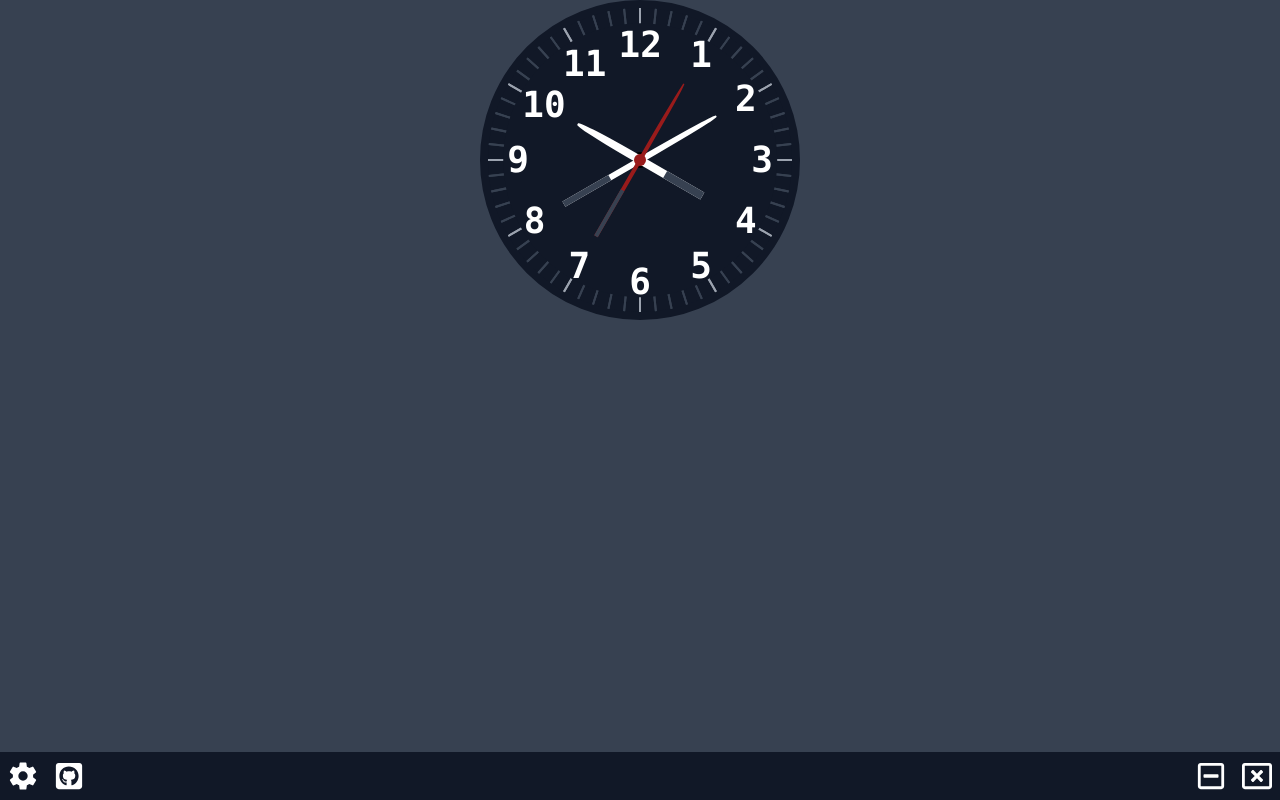
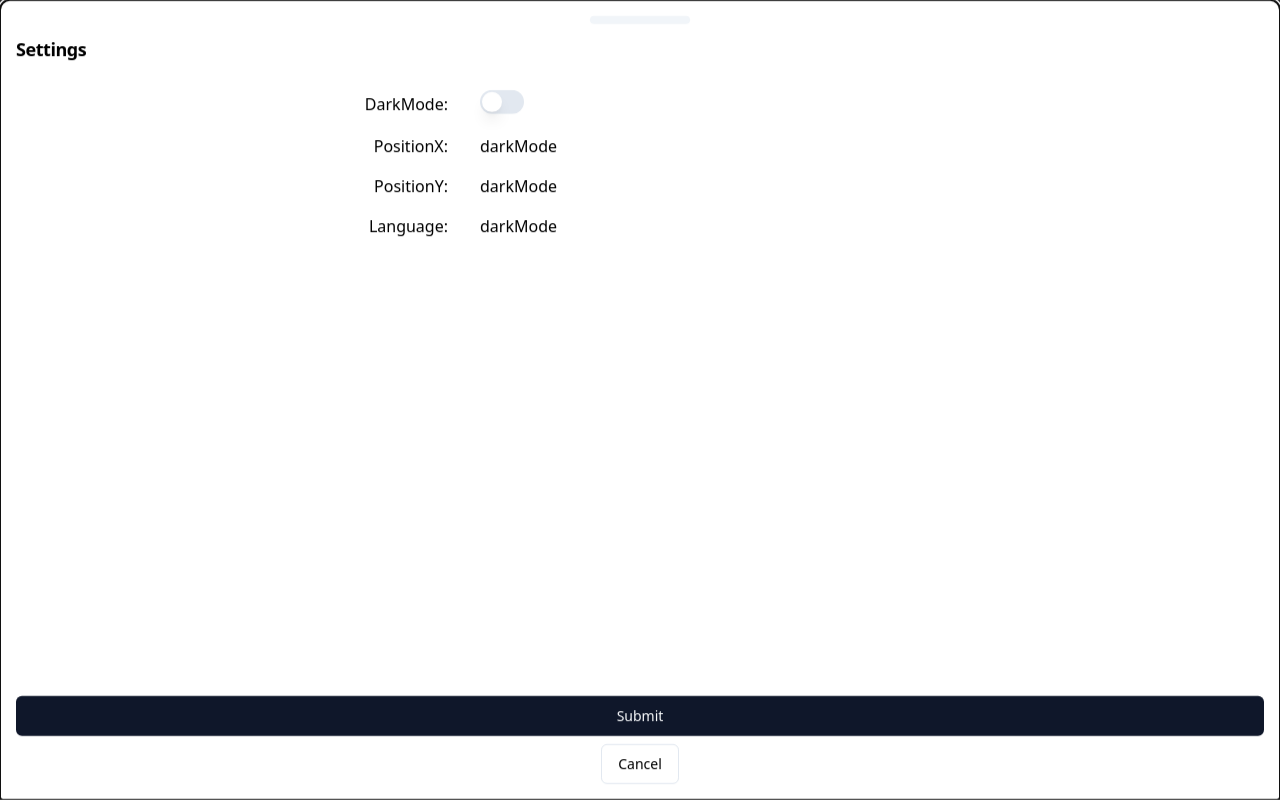
Before and after one commit to iSuperMeng/clock.desktop, a React (Vite) app: page / in a window 1280 px wide. Built offline with nearby package versions, Linux system fonts and the light colour scheme.

Commit message:
feat: support toggle darkMode

```diff
--- a/package.json
+++ b/package.json
@@ -11,6 +11,8 @@
   },
   "dependencies": {
     "@radix-ui/react-dialog": "^1.0.5",
+    "@radix-ui/react-slot": "^1.0.2",
+    "@radix-ui/react-switch": "^1.0.3",
     "@tauri-apps/api": "^1",
     "class-variance-authority": "^0.7.0",
     "clsx": "^2.1.1",
--- a/src/App.tsx
+++ b/src/App.tsx
@@ -6,6 +6,8 @@ import {
   FaRegMinusSquare,
   FaGithubSquare,
 } from "react-icons/fa";
+import ClockSettings from "@/components/clock/ClockSettings";
+import { ThemeProvider } from "./components/ThemeProvider";
 
 enum TimeKind {
   Hour,
@@ -74,7 +76,9 @@ const Toolbars: React.FC<{ enable: boolean }> = ({ enable }) => {
       style={{ opacity: enable ? 1 : 0 }}
     >
       <div className="flex-1 flex justify-start items-center gap-4">
+        <ClockSettings>
           <IoSettingsSharp className="icon ml-2" />
+        </ClockSettings>
         <a href="https://github.com/zennolux/clock.desktop" target="_blank">
           <FaGithubSquare className="icon" />
         </a>
@@ -146,15 +150,15 @@ const MinuteAllocation = () => {
 };
 
 function App() {
-  const darkMode = true;
   const [showToolbar, setShowToolbar] = useState(false);
 
   return (
+    <ThemeProvider>
       <div
         data-tauri-drag-region
         className={`h-screen w-screen flex justify-center items-start ${
-        darkMode ? "dark" : ""
-      } ${showToolbar ? "bg-gray-300 dark:bg-gray-700" : ""} `}
+          showToolbar ? "bg-gray-300 dark:bg-gray-700" : ""
+        } `}
         onMouseEnter={() => setShowToolbar(true)}
         onMouseLeave={() => setShowToolbar(false)}
       >
@@ -178,6 +182,7 @@ function App() {
           </div>
         </div>
       </div>
+    </ThemeProvider>
   );
 }
 
--- /dev/null
+++ b/src/components/ThemeProvider.tsx
@@ -0,0 +1,61 @@
+import React, { PropsWithChildren } from "react";
+import { createContext, useContext, useEffect, useState } from "react";
+
+type Theme = "dark" | "light";
+
+type ThemeProviderProps = {
+  defaultTheme?: Theme;
+  storageKey?: string;
+};
+
+type ThemeProviderState = {
+  theme: Theme;
+  setTheme: (theme: Theme) => void;
+};
+
+const initialState: ThemeProviderState = {
+  theme: "light",
+  setTheme: () => null,
+};
+
+const ThemeProviderContext = createContext<ThemeProviderState>(initialState);
+
+export const ThemeProvider: React.FC<PropsWithChildren<ThemeProviderProps>> = ({
+  children,
+  defaultTheme = "light",
+  storageKey = "clock-ui-theme",
+}) => {
+  const [theme, setTheme] = useState<Theme>(
+    () => (localStorage.getItem(storageKey) as Theme) || defaultTheme
+  );
+
+  useEffect(() => {
+    const root = window.document.documentElement;
+
+    root.classList.remove("light", "dark");
+    root.classList.add(theme);
+  }, [theme]);
+
+  const value = {
+    theme,
+    setTheme: (theme: Theme) => {
+      localStorage.setItem(storageKey, theme);
+      setTheme(theme);
+    },
+  };
+
+  return (
+    <ThemeProviderContext.Provider value={value}>
+      {children}
+    </ThemeProviderContext.Provider>
+  );
+};
+
+export function useTheme() {
+  const context = useContext(ThemeProviderContext);
+
+  if (context === undefined)
+    throw new Error("useTheme must be used within a ThemeProvider");
+
+  return context;
+}
--- /dev/null
+++ b/src/components/clock/ClockSettings.tsx
@@ -0,0 +1,89 @@
+import { PropsWithChildren, useState } from "react";
+import {
+  Drawer,
+  DrawerClose,
+  DrawerContent,
+  DrawerFooter,
+  DrawerHeader,
+  DrawerTitle,
+  DrawerTrigger,
+} from "@/components/ui/drawer";
+import { Button } from "@/components/ui/button";
+import { Switch } from "@/components/ui/switch";
+import { useTheme } from "../ThemeProvider";
+
+const ClockSettings: React.FC<PropsWithChildren> = ({ children }) => {
+  const { theme, setTheme } = useTheme();
+  const [darkMode, setDarkMode] = useState(false);
+  const [open, setOpen] = useState(true);
+
+  const saveSettings = () => {
+    if (darkMode) {
+      setTheme("dark");
+    } else {
+      setTheme("light");
+    }
+    setOpen(false);
+  };
+
+  return (
+    <Drawer open={open} onOpenChange={setOpen}>
+      <DrawerTrigger>{children}</DrawerTrigger>
+      <DrawerContent className="border-none h-full">
+        <DrawerHeader>
+          <DrawerTitle>
+            <span className="text-black dark:text-white">Settings</span>
+          </DrawerTitle>
+        </DrawerHeader>
+        <div className="w-full h-auto bg-white dark:bg-gray-900 flex flex-col gap-4 dark:text-white py-4">
+          <div className="flex-1 flex items-center w-full gap-8">
+            <div className="w-[35%] text-right ">
+              <label>DarkMode:</label>
+            </div>
+            <div className="w-auto">
+              <Switch
+                name="darkMode"
+                defaultChecked={theme == "dark"}
+                onCheckedChange={(value) => setDarkMode(value)}
+              />
+            </div>
+          </div>
+          <div className="flex-1 flex items-center w-full gap-8">
+            <div className="w-[35%] text-right ">
+              <label>PositionX:</label>
+            </div>
+            <div className="w-auto">
+              <button type="button">darkMode</button>
+            </div>
+          </div>
+          <div className="flex-1 flex items-center w-full gap-8">
+            <div className="w-[35%] text-right ">
+              <label>PositionY:</label>
+            </div>
+            <div className="w-auto">
+              <button type="button">darkMode</button>
+            </div>
+          </div>
+          <div className="flex-1 flex items-center w-full gap-8">
+            <div className="w-[35%] text-right ">
+              <label>Language:</label>
+            </div>
+            <div className="w-auto">
+              <button type="button">darkMode</button>
+            </div>
+          </div>
+        </div>
+        <DrawerFooter>
+          <Button onClick={saveSettings}>Submit</Button>
+          <DrawerClose>
+            <Button variant="outline" asChild>
+              <span className="dark:text-white">Cancel</span>
+            </Button>
+          </DrawerClose>
+        </DrawerFooter>
+      </DrawerContent>
+    </Drawer>
+  );
+};
+
+export default ClockSettings;
--- /dev/null
+++ b/src/components/ui/button.tsx
@@ -0,0 +1,56 @@
+import * as React from "react"
+import { Slot } from "@radix-ui/react-slot"
+import { cva, type VariantProps } from "class-variance-authority"
+
+import { cn } from "@/lib/utils"
+
+const buttonVariants = cva(
+  "inline-flex items-center justify-center whitespace-nowrap rounded-md text-sm font-medium ring-offset-background transition-colors focus-visible:outline-none focus-visible:ring-2 focus-visible:ring-ring focus-visible:ring-offset-2 disabled:pointer-events-none disabled:opacity-50",
+  {
+    variants: {
+      variant: {
+        default: "bg-primary text-primary-foreground hover:bg-primary/90",
+        destructive:
+          "bg-destructive text-destructive-foreground hover:bg-destructive/90",
+        outline:
+          "border border-input bg-background hover:bg-accent hover:text-accent-foreground",
+        secondary:
+          "bg-secondary text-secondary-foreground hover:bg-secondary/80",
+        ghost: "hover:bg-accent hover:text-accent-foreground",
+        link: "text-primary underline-offset-4 hover:underline",
+      },
+      size: {
+        default: "h-10 px-4 py-2",
+        sm: "h-9 rounded-md px-3",
+        lg: "h-11 rounded-md px-8",
+        icon: "h-10 w-10",
+      },
+    },
+    defaultVariants: {
+      variant: "default",
+      size: "default",
+    },
+  }
+)
+
+export interface ButtonProps
+  extends React.ButtonHTMLAttributes<HTMLButtonElement>,
+    VariantProps<typeof buttonVariants> {
+  asChild?: boolean
+}
+
+const Button = React.forwardRef<HTMLButtonElement, ButtonProps>(
+  ({ className, variant, size, asChild = false, ...props }, ref) => {
+    const Comp = asChild ? Slot : "button"
+    return (
+      <Comp
+        className={cn(buttonVariants({ variant, size, className }))}
+        ref={ref}
+        {...props}
+      />
+    )
+  }
+)
+Button.displayName = "Button"
+
+export { Button, buttonVariants }
--- /dev/null
+++ b/src/components/ui/switch.tsx
@@ -0,0 +1,27 @@
+import * as React from "react"
+import * as SwitchPrimitives from "@radix-ui/react-switch"
+
+import { cn } from "@/lib/utils"
+
+const Switch = React.forwardRef<
+  React.ElementRef<typeof SwitchPrimitives.Root>,
+  React.ComponentPropsWithoutRef<typeof SwitchPrimitives.Root>
+>(({ className, ...props }, ref) => (
+  <SwitchPrimitives.Root
+    className={cn(
+      "peer inline-flex h-6 w-11 shrink-0 cursor-pointer items-center rounded-full border-2 border-transparent transition-colors focus-visible:outline-none focus-visible:ring-2 focus-visible:ring-ring focus-visible:ring-offset-2 focus-visible:ring-offset-background disabled:cursor-not-allowed disabled:opacity-50 data-[state=checked]:bg-primary data-[state=unchecked]:bg-input",
+      className
+    )}
+    {...props}
+    ref={ref}
+  >
+    <SwitchPrimitives.Thumb
+      className={cn(
+        "pointer-events-none block h-5 w-5 rounded-full bg-background shadow-lg ring-0 transition-transform data-[state=checked]:translate-x-5 data-[state=unchecked]:translate-x-0"
+      )}
+    />
+  </SwitchPrimitives.Root>
+))
+Switch.displayName = SwitchPrimitives.Root.displayName
+
+export { Switch }
--- a/tailwind.config.js
+++ b/tailwind.config.js
@@ -1,7 +1,11 @@
 /** @type {import('tailwindcss').Config} */
 module.exports = {
   darkMode: ["selector"],
-  content: ["./components/**/*.{ts,tsx}", "./src/**/*.{ts,tsx}"],
+  content: [
+    "./index.html",
+    "./components/**/*.{ts,tsx}",
+    "./src/**/*.{ts,tsx}",
+  ],
   prefix: "",
   theme: {
     container: {
```
Also changed, not shown: 1 other file (tests, documents, lock files or other folders). Lines whose indentation alone changed are shown as unchanged.
